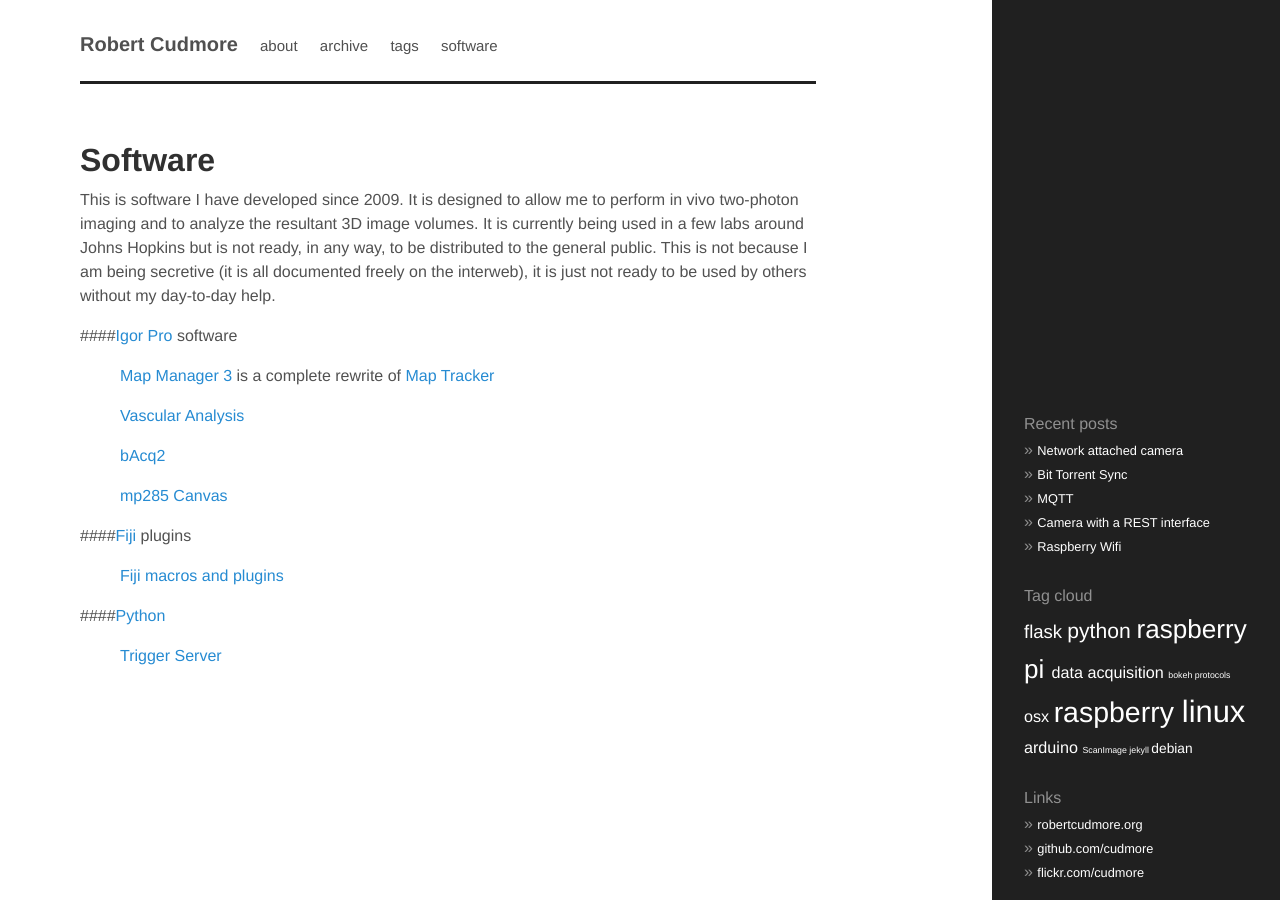
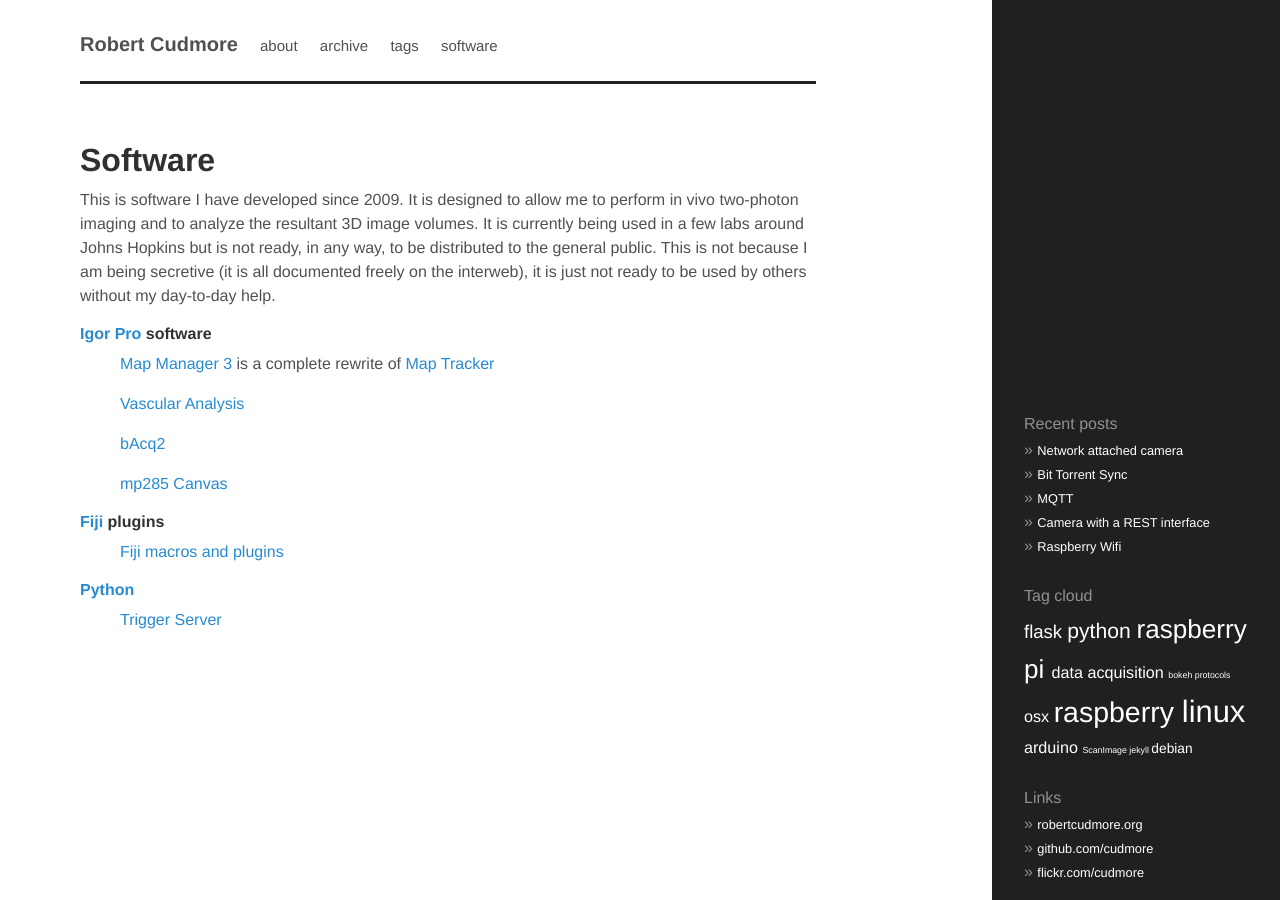
Before and after one commit to cudmore/cudmore.github.io, a Jekyll site: the page built from software.md, in a window 1280 px wide. Built offline with Jekyll 4.4.1, drawn with Linux system fonts in a browser that asks for light colours.

Commit message:
gen install paginate

```diff
--- a/_config.yml
+++ b/_config.yml
@@ -7,6 +7,11 @@
 # may 2015, this was causing problems on osx
 #gems:
 #  - jekyll-sitemap
+
+#added for jekyll3 20160212
+gems:
+    - jekyll-paginate
+
 
 # Permalinks
 permalink:        pretty
--- a/software.md
+++ b/software.md
@@ -7,7 +7,7 @@
 
 This is software I have developed since 2009. It is designed to allow me to perform in vivo two-photon imaging and to analyze the resultant 3D image volumes. It is currently being used in a few labs around Johns Hopkins but is not ready, in any way, to be distributed to the general public. This is not because I am being secretive (it is all documented freely on the interweb), it is just not ready to be used by others without my day-to-day help.
 
-####[Igor Pro](http://www.wavemetrics.com) software
+#### [Igor Pro](http://www.wavemetrics.com) software
 
 <dd>
 <p>
@@ -33,7 +33,7 @@
 </p>
 </dd>
 
-####[Fiji](http://fiji.sc/Fiji) plugins
+#### [Fiji](http://fiji.sc/Fiji) plugins
 
 <dd>
 <p>
@@ -41,7 +41,7 @@
 </p>
 </dd>
 
-####[Python](https://www.python.org)
+#### [Python](https://www.python.org)
 
 <dd>
 <p>
```
Also changed, not shown: 4 other files.
